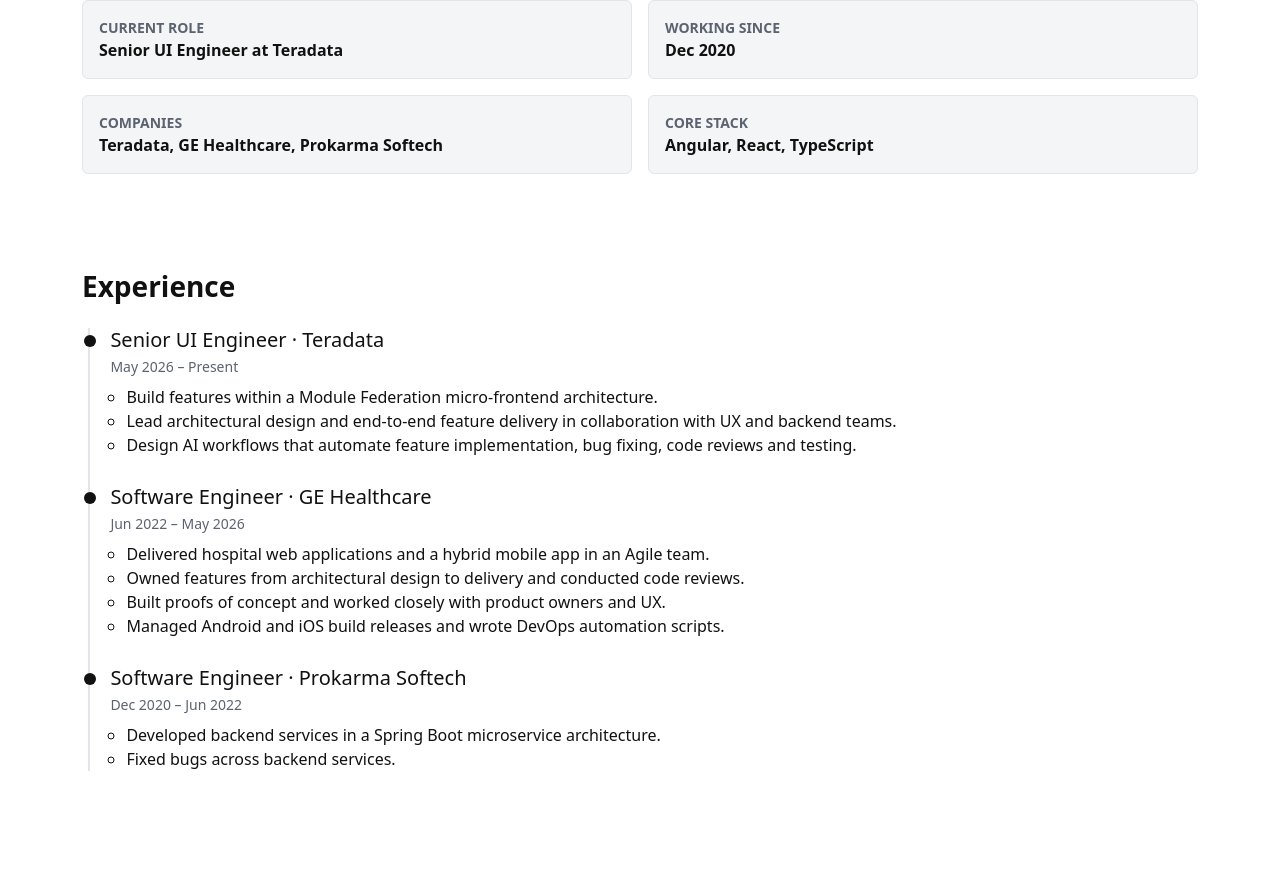
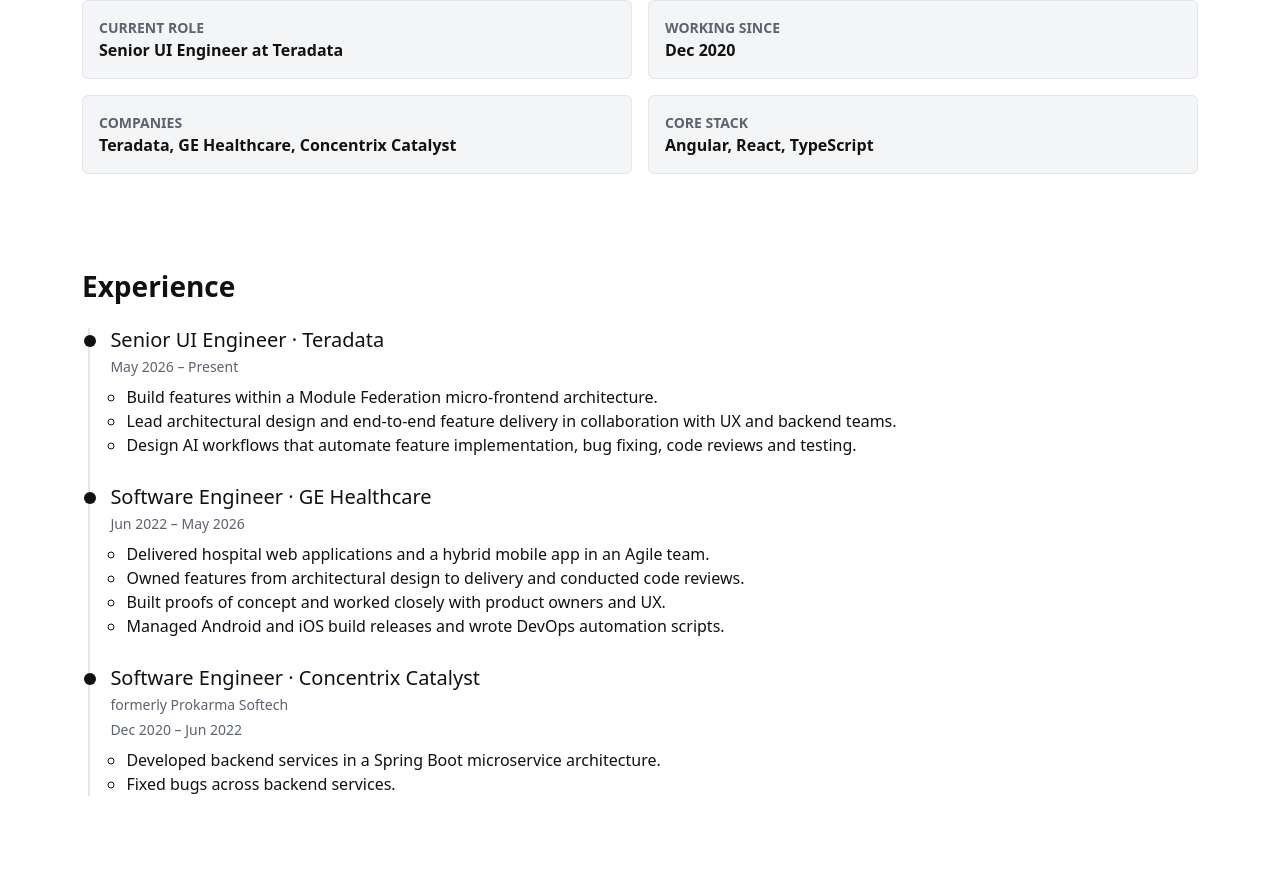
Before and after one commit to gvsrkarthikeya/karthikeya-portfolio, an Angular app: page / in a window 1280 px wide. Shown: the part 577-1447 px from the top of the page. Built offline with nearby package versions, Linux system fonts and the light colour scheme.

Commit message:
content(experience): show Prokarma Softech as Concentrix Catalyst, noting the former name (#42)

```diff
--- a/src/app/core/data/portfolio.data.ts
+++ b/src/app/core/data/portfolio.data.ts
@@ -50,7 +50,8 @@ export const PORTFOLIO_CONTENT: PortfolioContent = {
       ],
     },
     {
-      company: 'Prokarma Softech',
+      company: 'Concentrix Catalyst',
+      formerName: 'Prokarma Softech',
       role: 'Software Engineer',
       startDate: '2020-12',
       endDate: '2022-06',
--- a/src/app/features/home/experience/experience.html
+++ b/src/app/features/home/experience/experience.html
@@ -4,6 +4,11 @@
     @for (entry of entries(); track entry.company + entry.startDate) {
       <li class="experience__item">
         <h3 class="h5 mb-1">{{ entry.role }} · {{ entry.company }}</h3>
+        @if (entry.formerName) {
+          <p class="experience__former text-body-secondary small mb-1">
+            formerly {{ entry.formerName }}
+          </p>
+        }
         <p class="experience__dates text-body-secondary small mb-2">{{ dateRange(entry) }}</p>
         <ul class="mb-0 ps-3">
           @for (point of entry.contributions; track point) {
--- a/src/app/models/portfolio.models.ts
+++ b/src/app/models/portfolio.models.ts
@@ -22,6 +22,8 @@ export type YearMonth = string;
 
 export interface Experience {
   company: string;
+  /** The company's earlier name, when it was renamed after the role began. */
+  formerName?: string;
   role: string;
   startDate: YearMonth;
   /** Omitted for the current role. */
```
Also changed, not shown: 2 other files (tests, documents, lock files or other folders).
